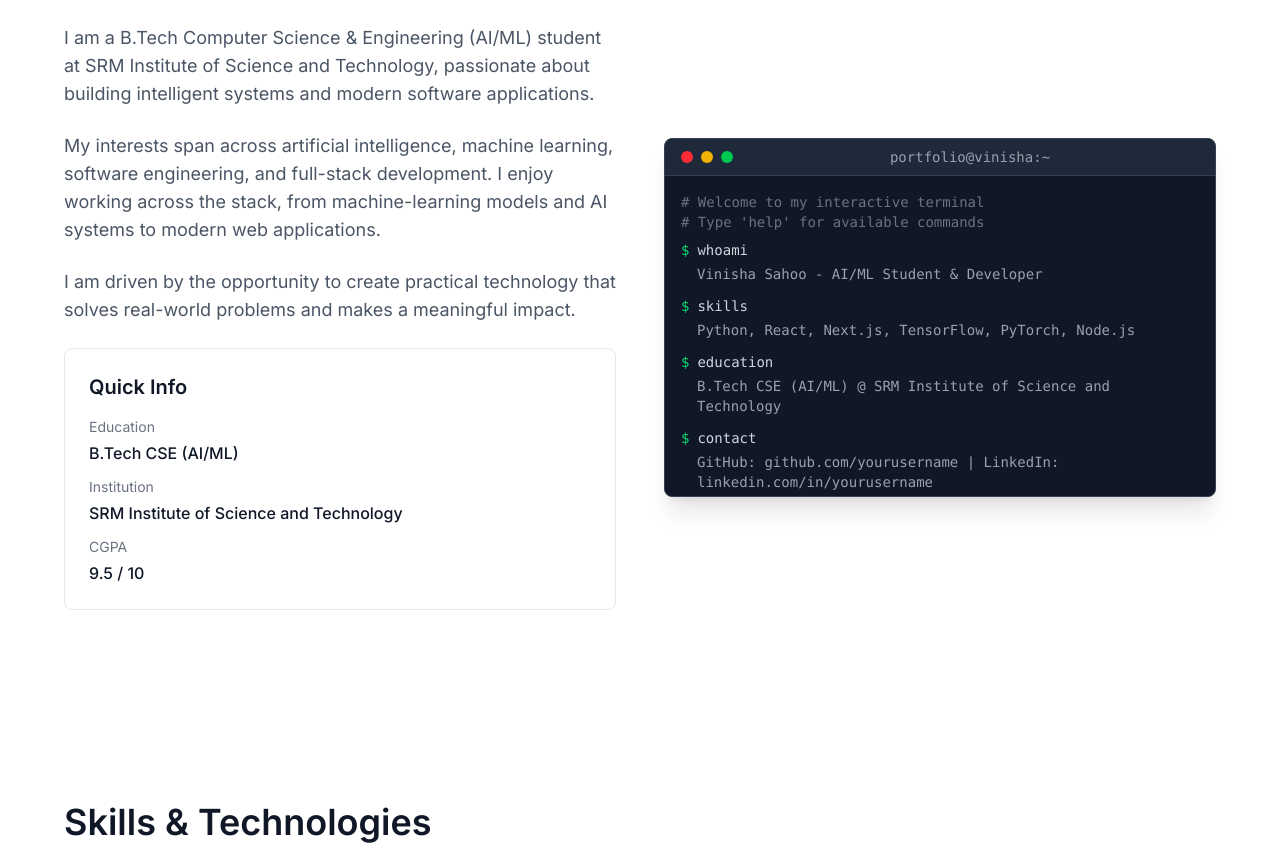
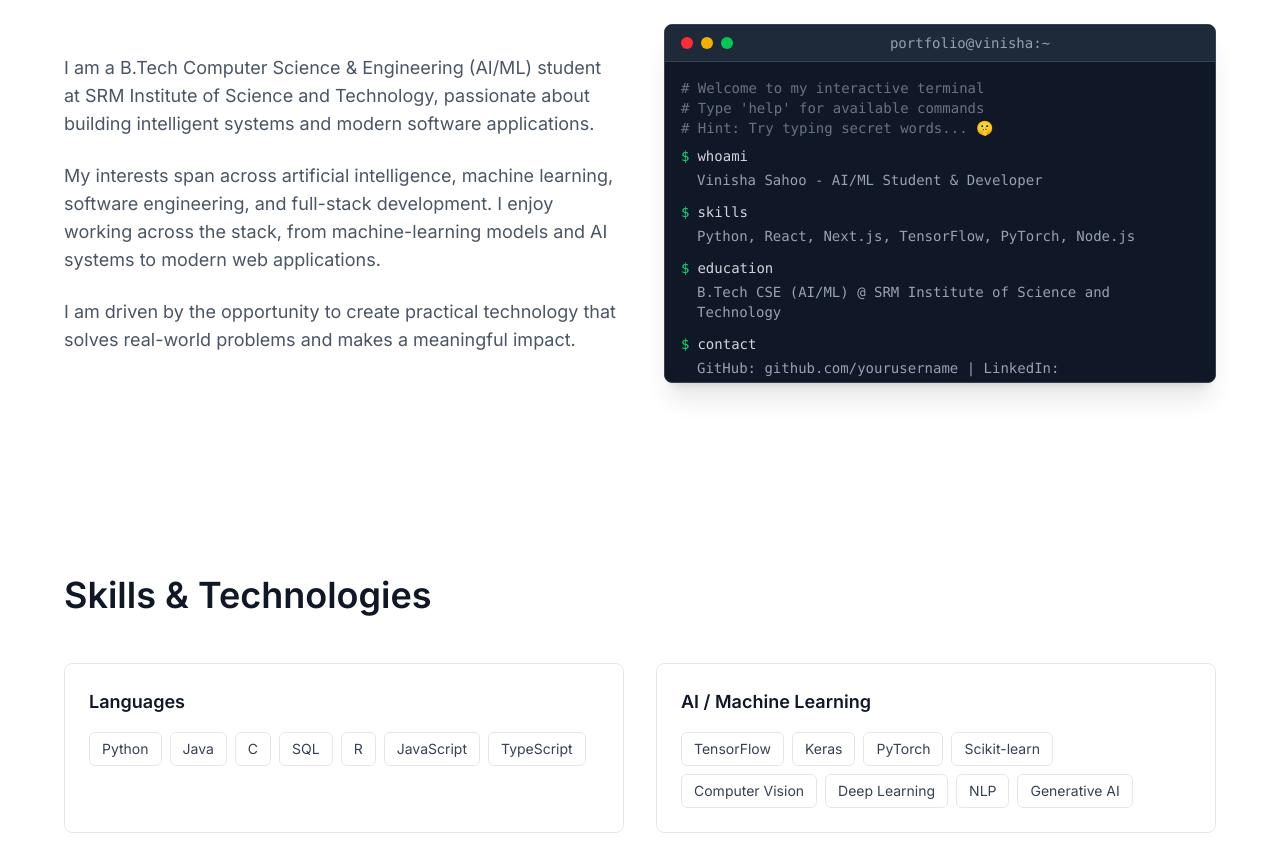
Before and after one commit to Vinisha-725/Portfolio-website, a Next.js app: page / in a window 1280 px wide. Shown: the part 960-1805 px from the top of the page. Built offline with nearby package versions, Linux system fonts and the light colour scheme.

Commit message:
Add terminal game with secret words, dark/light mode commands, and easter eggs

```diff
--- a/src/components/About.tsx
+++ b/src/components/About.tsx
@@ -22,32 +22,10 @@ export default function About() {
                 engineering, and full-stack development. I enjoy working across the stack, from
                 machine-learning models and AI systems to modern web applications.
               </p>
-              <p className="text-lg text-gray-600 dark:text-gray-300 mb-6">
+              <p className="text-lg text-gray-600 dark:text-gray-300">
                 I am driven by the opportunity to create practical technology that solves real-world
                 problems and makes a meaningful impact.
               </p>
-
-              <div className="bg-white/80 dark:bg-gray-900/80 backdrop-blur-sm rounded-lg p-6 border border-gray-200 dark:border-gray-700">
-                <h3 className="text-xl font-semibold text-gray-900 dark:text-white mb-4">Quick Info</h3>
-                <div className="space-y-3">
-                  <div>
-                    <p className="text-sm text-gray-500 dark:text-gray-400 mb-1">Education</p>
-                    <p className="text-gray-900 dark:text-white font-medium">
-                      B.Tech CSE (AI/ML)
-                    </p>
-                  </div>
-                  <div>
-                    <p className="text-sm text-gray-500 dark:text-gray-400 mb-1">Institution</p>
-                    <p className="text-gray-900 dark:text-white font-medium">
-                      SRM Institute of Science and Technology
-                    </p>
-                  </div>
-                  <div>
-                    <p className="text-sm text-gray-500 dark:text-gray-400 mb-1">CGPA</p>
-                    <p className="text-gray-900 dark:text-white font-medium">9.5 / 10</p>
-                  </div>
-                </div>
-              </div>
             </div>
 
             <div>
--- a/src/components/Terminal.tsx
+++ b/src/components/Terminal.tsx
@@ -1,7 +1,6 @@
 "use client";
 
 import { useState, useEffect, useRef } from "react";
-import { ChevronRight, ExternalLink } from "lucide-react";
 
 interface Command {
   command: string;
@@ -15,6 +14,8 @@ export default function Terminal() {
   const [showCursor, setShowCursor] = useState(true);
   const [history, setHistory] = useState<Command[]>([]);
   const [inputValue, setInputValue] = useState("");
+  const [easterEggTriggered, setEasterEggTriggered] = useState(false);
+  const [matrixMode, setMatrixMode] = useState(false);
   const inputRef = useRef<HTMLInputElement>(null);
 
   const commands: Command[] = [
@@ -24,6 +25,9 @@ export default function Terminal() {
     { command: "contact", output: "GitHub: github.com/yourusername | LinkedIn: linkedin.com/in/yourusername" },
   ];
 
+  const SECRET_WORDS = ["vinisha", "secret", "matrix", "magic", "wonder"];
+  const SECRET_MESSAGE = "🎉 You found the secret! You're a true explorer! 🚀";
+
   const scrollTo = (sectionId: string) => {
     const element = document.querySelector(sectionId);
     if (element) {
@@ -31,13 +35,30 @@ export default function Terminal() {
     }
   };
 
+  const toggleDarkMode = (isDark: boolean) => {
+    if (isDark) {
+      document.documentElement.classList.add("dark");
+    } else {
+      document.documentElement.classList.remove("dark");
+    }
+  };
+
   const handleCommand = (cmd: string) => {
     const command = cmd.toLowerCase().trim();
     let output = "";
 
+    // Check for secret words
+    if (SECRET_WORDS.includes(command)) {
+      setEasterEggTriggered(true);
+      setHistory([...history, { command: cmd, output: SECRET_MESSAGE }]);
+      setInputValue("");
+      setTimeout(() => setEasterEggTriggered(false), 5000);
+      return;
+    }
+
     switch (command) {
       case "help":
-        output = "Available commands: whoami, skills, education, contact, projects, experience";
+        output = "Available commands: whoami, skills, education, contact, projects, experience, dark, light, clear";
         break;
       case "whoami":
         output = "Vinisha Sahoo - AI/ML Student & Developer";
@@ -59,10 +80,23 @@ export default function Terminal() {
         output = "Scrolling to experience section...";
         setTimeout(() => scrollTo("#experience"), 500);
         break;
+      case "dark":
+        output = "🌙 Switching to dark mode...";
+        toggleDarkMode(true);
+        break;
+      case "light":
+        output = "☀️ Switching to light mode...";
+        toggleDarkMode(false);
+        break;
       case "clear":
         setHistory([]);
         setInputValue("");
         return;
+      case "matrix":
+        setMatrixMode(true);
+        output = "Entering the Matrix... 🕶️";
+        setTimeout(() => setMatrixMode(false), 3000);
+        break;
       default:
         output = `Command not found: ${command}. Type 'help' for available commands.`;
     }
@@ -108,7 +142,7 @@ export default function Terminal() {
   };
 
   return (
-    <div className="bg-gray-900 rounded-lg overflow-hidden border border-gray-700 shadow-xl">
+    <div className={`bg-gray-900 rounded-lg overflow-hidden border border-gray-700 shadow-xl transition-all duration-500 ${easterEggTriggered ? "border-yellow-400 shadow-yellow-400/50" : ""} ${matrixMode ? "border-green-500 shadow-green-500/50" : ""}`}>
       {/* Terminal Header */}
       <div className="bg-gray-800 px-4 py-2 flex items-center gap-2 border-b border-gray-700">
         <div className="flex gap-2">
@@ -127,6 +161,8 @@ export default function Terminal() {
           <span className="text-gray-500"># Welcome to my interactive terminal</span>
           <br />
           <span className="text-gray-500"># Type 'help' for available commands</span>
+          <br />
+          <span className="text-gray-500"># Hint: Try typing secret words... 🤫</span>
         </div>
 
         {history.map((cmd, index) => (
@@ -135,7 +171,9 @@ export default function Terminal() {
               <span className="text-green-400">$</span>
               <span className="text-gray-300">{cmd.command}</span>
             </div>
-            <div className="text-gray-400 ml-4 mt-1">{cmd.output}</div>
+            <div className={`ml-4 mt-1 ${easterEggTriggered && index === history.length - 1 ? "text-yellow-400 font-bold" : "text-gray-400"}`}>
+              {cmd.output}
+            </div>
           </div>
         ))}
 
@@ -167,7 +205,7 @@ export default function Terminal() {
         <div className="mt-4 pt-4 border-t border-gray-700">
           <div className="text-gray-500 text-xs mb-2">Quick commands:</div>
           <div className="flex flex-wrap gap-2">
-            {["whoami", "skills", "projects", "experience"].map((cmd) => (
+            {["whoami", "skills", "projects", "experience", "dark", "light"].map((cmd) => (
               <button
                 key={cmd}
                 onClick={() => handleCommand(cmd)}
```
